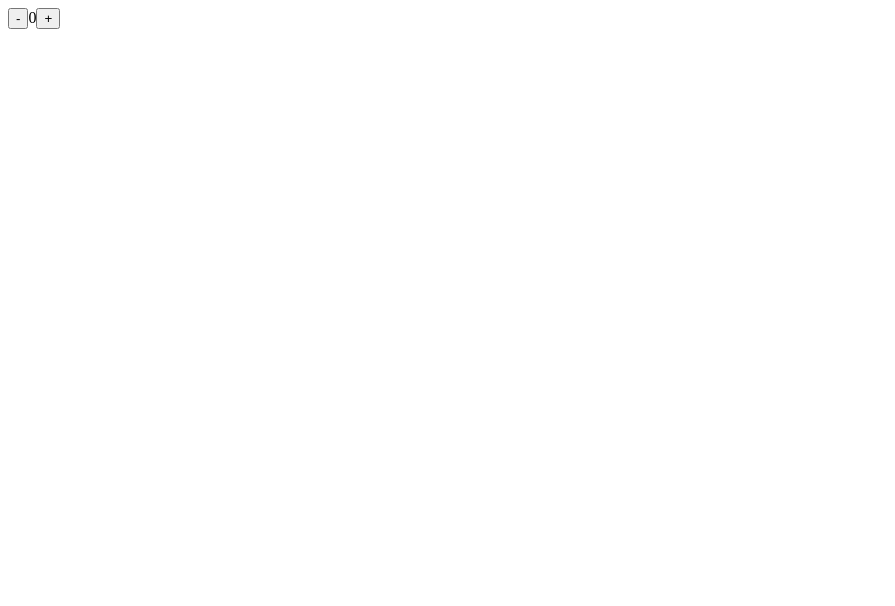
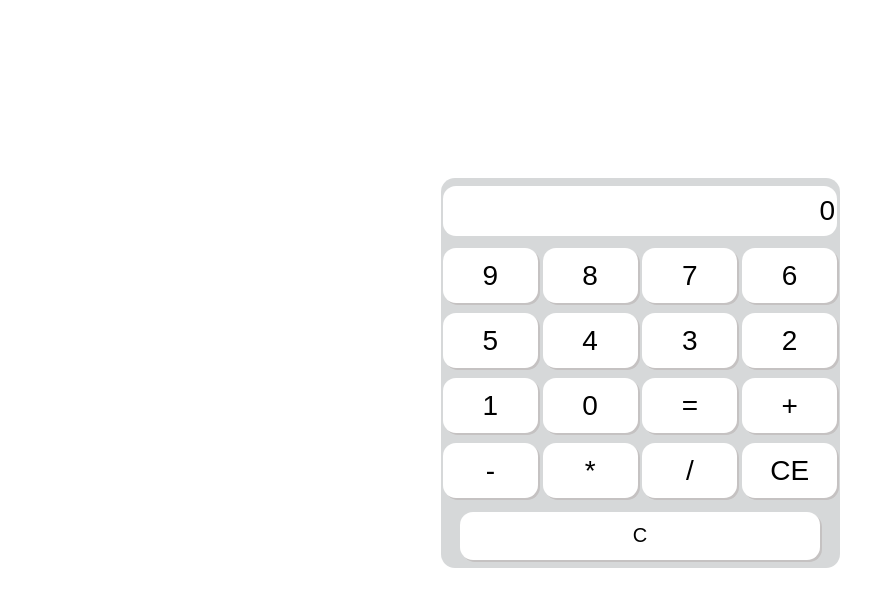
Before and after one commit to sukhreet028/React-Learning, a React (Create React App) app: page / in a window 1280 px wide. Shown: the top 606 px of the page, without its empty margins (0-895 px from the left). Built offline with nearby package versions, Linux system fonts and the light colour scheme.

Commit message:
final calculator

```diff
--- a/src/App.js
+++ b/src/App.js
@@ -1,13 +1,13 @@
 import './App.css';
 // import Home from './components/Pages/Home';
-// import Cal from './components/Calculator/Calculator';
-import Ex from './components/useState/ex';
+import Cal from './components/Calculator/Calculator';
+// import Ex from './components/useState/ex';
 function App() {
   return (
     <div className="App">
       {/* <Home /> */}
-      {/* <Cal /> */}
-      <Ex/>
+      <Cal />
+      {/* <Ex/> */}
     </div>
   );
 }
--- a/src/components/Calculator/Calculator.jsx
+++ b/src/components/Calculator/Calculator.jsx
@@ -82,7 +82,8 @@ function Cal() {
        setResult(deleteValue1);
     //    setStoreFirstValue(result);
 
-    //    const oneDigitLess = deleteValue1.toString().concat(inputValues).split(',');
+       const oneDigitLess = deleteValue1.toString().concat(' ',inputValues).split(',');
+       setInputValues(oneDigitLess);
    };
 
 
```
